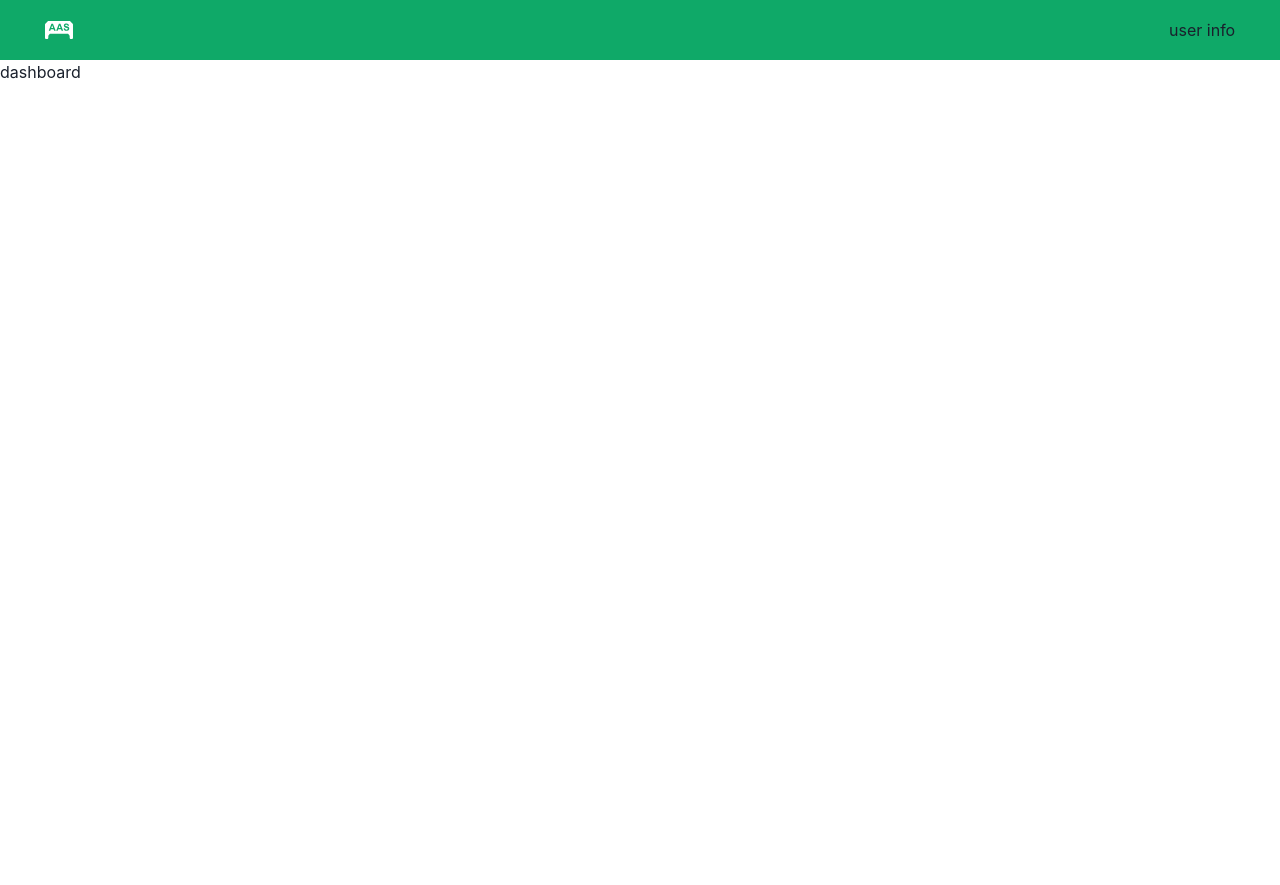
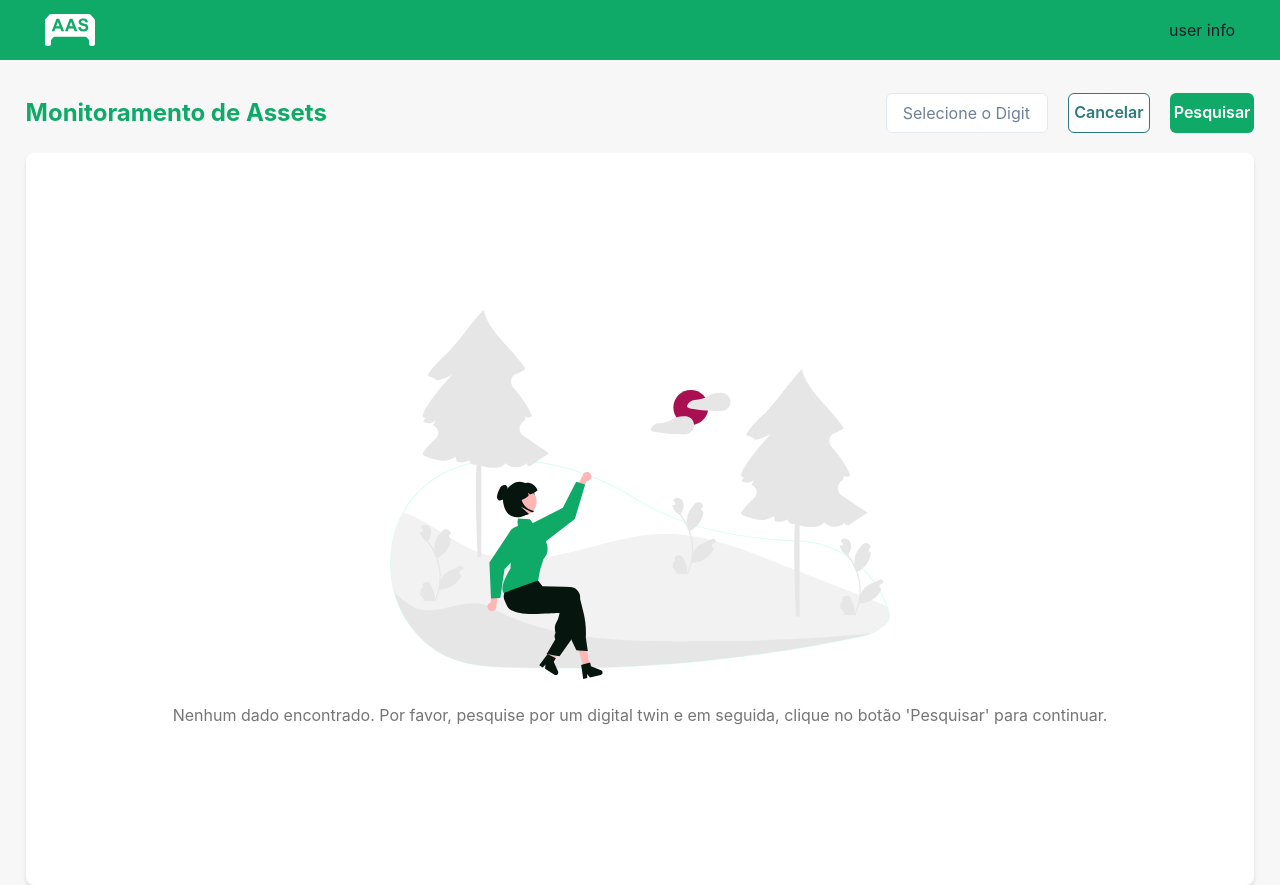
Before and after one commit to TCC-SIS-2024/Monitoring-Dashboard, a React (Vite) app: page / in a window 1280 px wide. Before the commit the page ends 800 px from the top, so only its background shows below. Built offline with nearby package versions, Linux system fonts and the light colour scheme.

Commit message:
feat: crate dashboard layout for no data found form Shellls

```diff
--- a/src/components/Header.tsx
+++ b/src/components/Header.tsx
@@ -7,7 +7,7 @@ export function Header() {
   return (
     <Box height='60px' minW='100vw' bg='greenPigment.100'>
       <Flex justifyContent='space-between' alignItems='center' alignSelf='center' h='100%' w='93%' margin='0 auto'>
-        <Img src={logoMiniWhite} />
+        <Img w='50px' h='50px' src={logoMiniWhite} />
         <Box>user info</Box>
       </Flex>
     </Box>
--- a/src/pages/_layout/app.tsx
+++ b/src/pages/_layout/app.tsx
@@ -1,13 +1,14 @@
 import { Outlet } from "react-router-dom";
 import { Header } from "../../components/Header";
+import { Box, Flex } from "@chakra-ui/react";
 
 export function AppLayout() {
   return (
-    <div>
+    <Flex flexDirection='column' minH='100vh'>
       <Header />
-      <div>
+      <Flex bg='whiteDifferent' flexDirection='column' flex={1}>
         <Outlet />
-      </div>
-    </div>
+      </Flex>
+    </Flex>
   )
 }
--- a/src/pages/app/dashboard/dashboard.tsx
+++ b/src/pages/app/dashboard/dashboard.tsx
@@ -1,5 +1,36 @@
+import { Box, Button, Flex, Grid, GridItem, Img, Input, Text } from "@chakra-ui/react"
+import noDataLogo from '../../../assets/no_data_logo.svg'
+
 export function Dahsboard() {
   return (
-    <div>dashboard</div>
+    <>
+      <Box w='96%' margin='1% auto auto auto'>
+        <Box h='80px'>
+          <Flex justifyContent='space-between' alignItems='center' h='100%'>
+            <Text fontSize='2xl' as='b' color='greenPigment.100'>Monitoramento de Assets</Text>
+            <Box width='30%'>
+              <form>
+                <Flex justifyContent='space-between' gap={5} alignItems='center'>
+                  <Input bg='white' focusBorderColor="greenPigment.100" placeholder="Selecione o Digital Twin" width='60%'/>
+                  <Button bg='white' variant='outline' colorScheme="teal" size='md'>Cancelar</Button>
+                  <Button bg='greenPigment.100' color='white' size='md' sx={{
+                    "&:hover": {
+                      bg: "mediumSeaGreen.100"
+                    }
+                  }}>Pesquisar</Button>
+                </Flex>
+              </form>
+            </Box>
+          </Flex>
+        </Box>
+        <Box boxShadow='md' bg='white' borderRadius='8px' h='732px' >
+          <Flex gap={6} flexDirection='column' alignItems='center' justify='center' h='100%'>
+            <Img w='500px' src={noDataLogo}></Img>
+            <Text textStyle='justify' color='softgray.100'>Nenhum dado encontrado. Por favor, pesquise por um digital twin
+              e em seguida, clique no botão 'Pesquisar' para continuar.</Text>
+          </Flex>
+        </Box>
+      </Box>
+    </>
   )
 }
--- a/src/styles/default.ts
+++ b/src/styles/default.ts
@@ -1,5 +1,6 @@
 export const colors = {
   white: "#fff",
+  whiteDifferent: '#f7f7f8',
   mintCream: {
     100: '#EFFEF7',
     200: '#EFFEF7',
@@ -65,4 +66,7 @@ export const colors = {
   aeroBlue: {
     100: '#B8FADD',
   },
+  softgray: {
+    100: '#757575'
+  }
 } as const
```
Also changed, not shown: src/assets/no_data_logo.svg (added).
